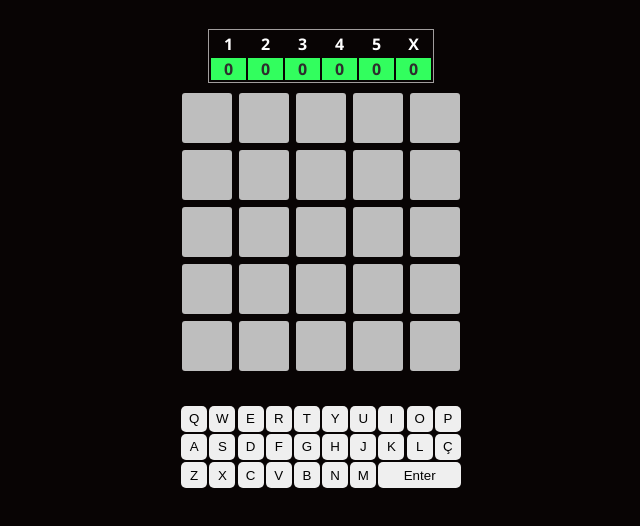
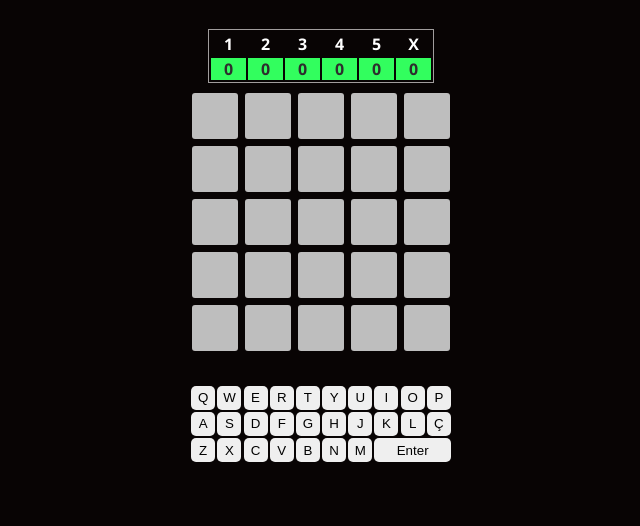
Before and after one commit to bernardoalvesmelo/termoTs, a plain HTML site: page index.html in a window 1280 px wide. Shown: the part 80-606 px from the top of the page, without its empty margins (319-959 px from the left). Drawn offline with Linux system fonts and the light colour scheme.

Commit message:
ajustando estilo

```diff
--- a/styles.css
+++ b/styles.css
@@ -38,7 +38,7 @@ body {
 
 .grid-termo {
   display: grid;
-  grid-template-rows: repeat(5, 50px);
+  grid-template-rows: repeat(5, 46px);
   gap: 7px;
 
   margin-bottom: 2%;
@@ -46,7 +46,7 @@ body {
 
 .grid-termo > .linha {
   display: grid;
-  grid-template-columns: repeat(5, 50px);
+  grid-template-columns: repeat(5, 46px);
   gap: 7px;
 }
 
@@ -65,12 +65,12 @@ body {
 
 .grid-teclado {
   display: grid;
-  grid-template-columns: repeat(10, 26px);
+  grid-template-columns: repeat(10, 24px);
   gap: 2.2px;
 }
 
 .grid-teclado > button {
-  height: 26px;
+  height: 24px;
 
   border: none;
   border-radius: 5px;
@@ -92,7 +92,7 @@ body {
   border: 1px solid #32fe5e;
   color: #32fe5e;
   padding: 1rem;
-  width: 250px;
+  width: 240px;
   border-radius: 10px;
   text-align: center;
 }
@@ -101,7 +101,7 @@ body {
   border: 1px solid #fe5e32;
   color: #fe5e32;
   padding: 1rem;
-  width: 250px;
+  width: 240px;
   border-radius: 10px;
   text-align: center;
 }
```
